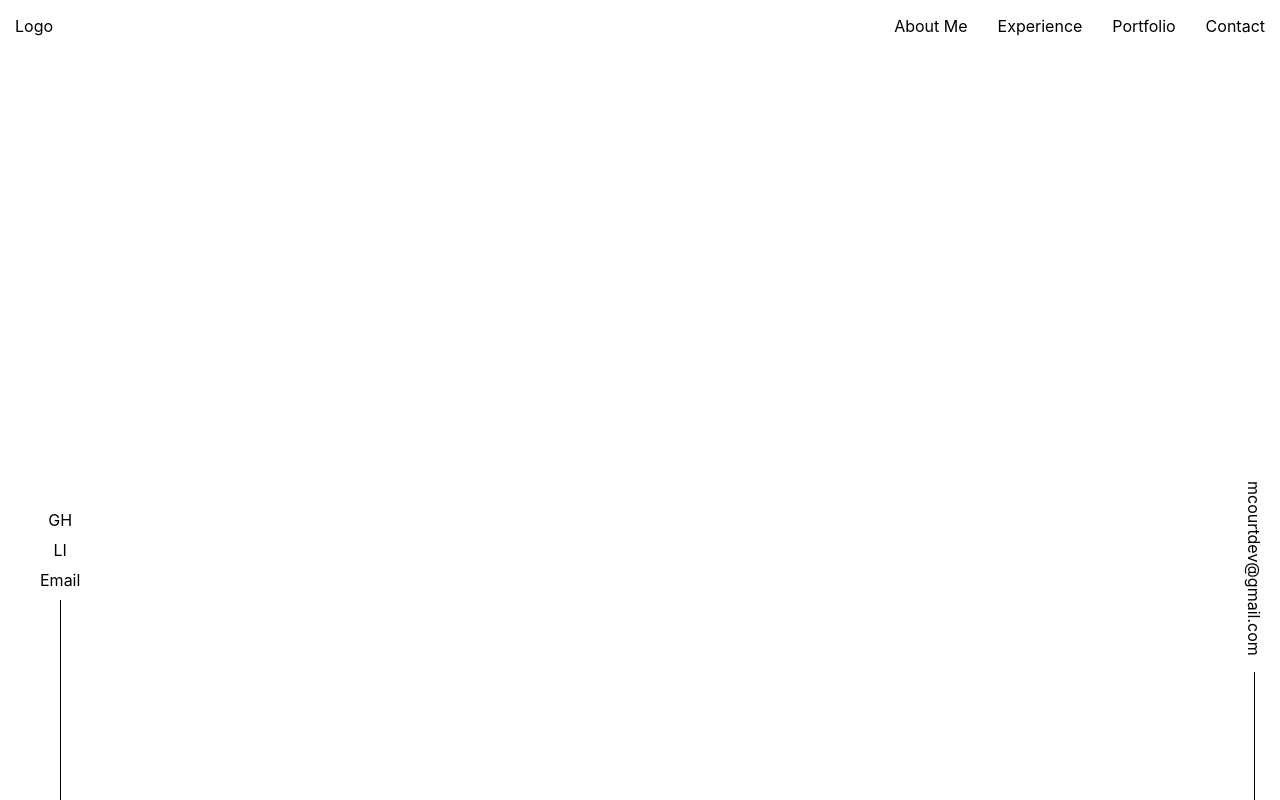
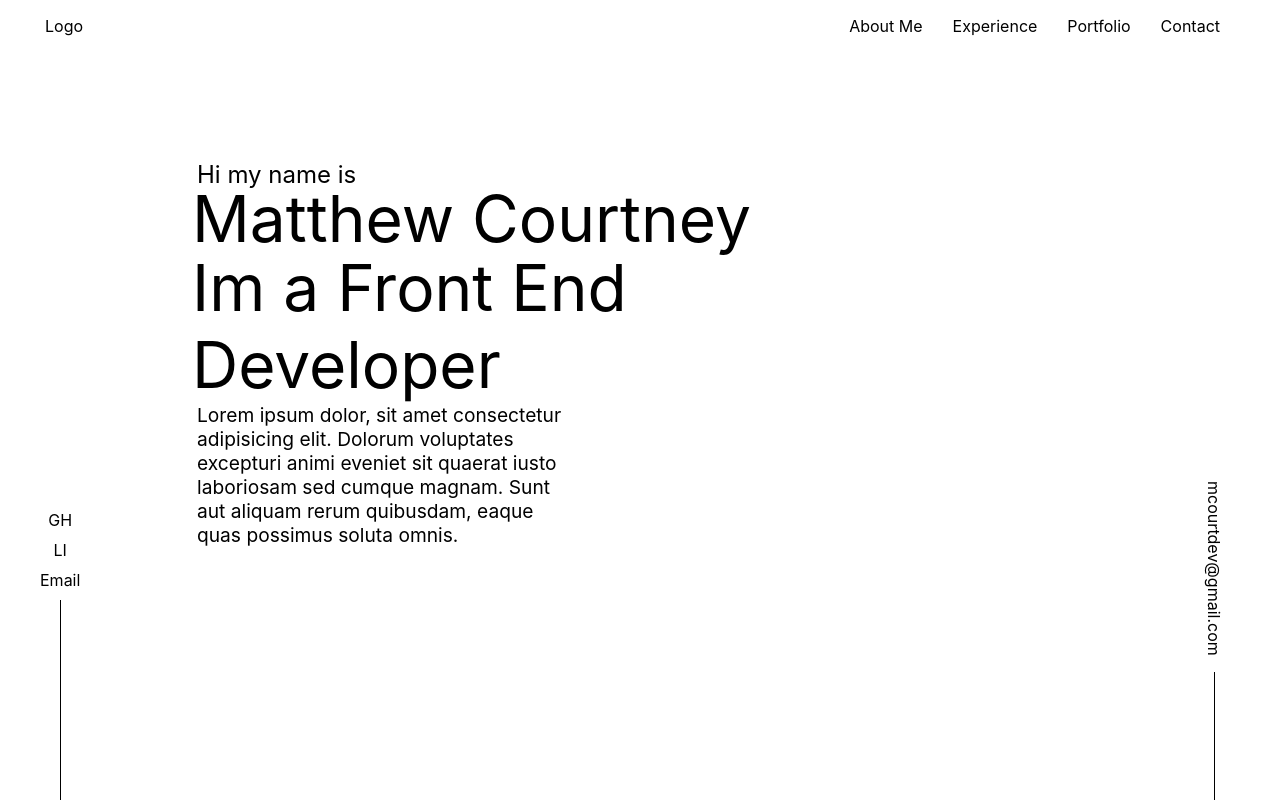
Before and after one commit to mdc-dev/react-portfolio, a React (Create React App) app: page / in a window 1280 px wide. Built offline with nearby package versions, Linux system fonts and the light colour scheme.

Commit message:
updated main page content

```diff
--- a/src/App.js
+++ b/src/App.js
@@ -1,6 +1,7 @@
 import Navbar from './components/nav-bar/nav'
 import Sidebar from './components/side-bar/side-bar';
 import Rightsidebar from './components/right-side-bar/right-side-bar';
+import MainContent from './components/main/main';
 import './App.css';
 
 function App() {
@@ -9,6 +10,7 @@ function App() {
       <Navbar />
       <Sidebar />
       <Rightsidebar />
+      <MainContent />
     </div>
   );
 }
--- /dev/null
+++ b/src/components/main/main.js
@@ -0,0 +1,22 @@
+import React from 'react';
+import './main.scss';
+
+function MainContent() {
+    return (
+        <section className="intro-page">
+            <div className="parent-container">
+                <div className="main-container">
+                    <div className="hello">Hi my name is</div>
+                    <div className="name">Matthew Courtney</div>
+                    <div className="job">Im a Front End Developer</div>
+                    <div className="biography">Lorem ipsum dolor, sit amet consectetur adipisicing elit. Dolorum voluptates excepturi animi eveniet sit quaerat iusto laboriosam sed cumque magnam. Sunt aut aliquam rerum quibusdam, eaque quas possimus soluta omnis.</div>
+                </div>
+            </div>
+
+        </section>
+
+    )
+}
+
+
+export default MainContent;
--- /dev/null
+++ b/src/components/main/main.scss
@@ -0,0 +1,41 @@
+.intro-page {
+    height: 100vh;
+    width: 100vw;
+
+
+    .parent-container {
+        position: relative;
+        width: 70vw;
+        height: fit-content;
+        top: 20vh;
+        margin: auto;
+        display: block;
+        text-align: left;
+
+        .main-container {
+            position: relative;
+            width: 70%
+        }
+
+        .hello {
+            margin-left: 5px;
+            font-size: 1.5em;
+        }
+
+        .name {
+            font-size: 4em;
+            line-height: 60px;
+        }
+
+        .job {
+            font-size: 4em;
+        }
+
+        .biography {
+            width: 60%;
+            font-size: 1.2em;
+            margin-left: 5px;
+        }
+
+    }
+}
--- a/src/components/nav-bar/nav.scss
+++ b/src/components/nav-bar/nav.scss
@@ -4,6 +4,7 @@
     .logo {
         float: left;
         margin: 16px 15px;
+        margin-left: 45px
     }
 
     ul, .hamburger{
@@ -11,6 +12,7 @@
         display: flex;
         justify-content: flex-end;
         list-style: none;
+        margin-right: 45px;
 
         li {
             margin: 0 15px
--- a/src/components/right-side-bar/right-side-bar.scss
+++ b/src/components/right-side-bar/right-side-bar.scss
@@ -11,6 +11,7 @@
         display: flex;
         align-items: center;
         writing-mode: vertical-rl;
+        padding-right: 40px
     }
     .email-container:after {
         content: '';
```
